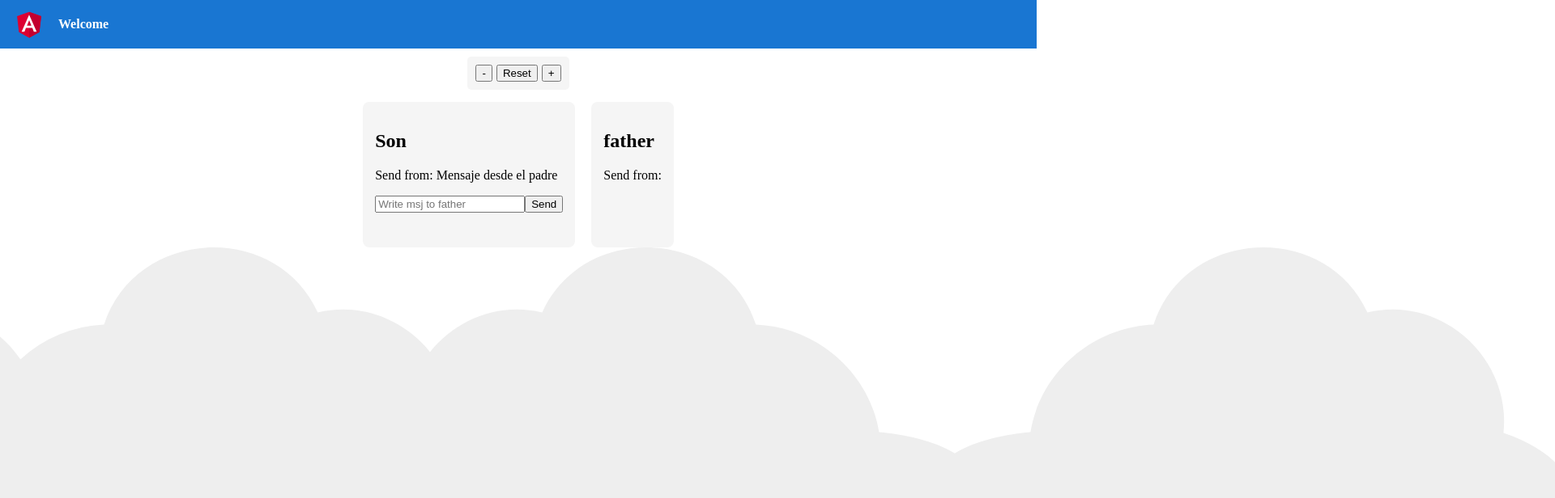
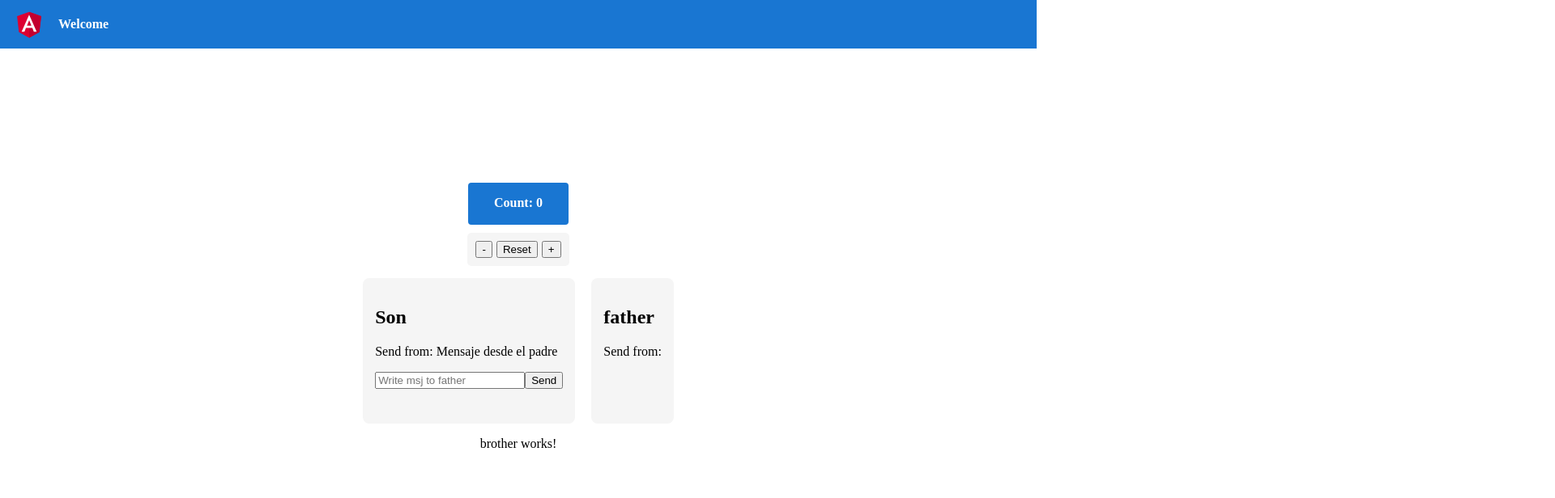
Before and after one commit to alejopua/angular-app-v1, an Angular app: page / in a window 1280 px wide. Shown: the top 616 px of the page at 81% size, 1920 px wide, since content can reach past the window. Built offline with nearby package versions, Linux system fonts and the light colour scheme.

Commit message:
Refactor app.component.html to remove unnecessary SVG element and add BrotherComponent

```diff
--- a/src/app/app.component.html
+++ b/src/app/app.component.html
@@ -17,23 +17,7 @@
     <button (click)="onIncrease()">+</button>
   </div>
   <app-padre />
-
-  <svg
-    id="clouds"
-    xmlns="http://www.w3.org/2000/svg"
-    width="2611.084"
-    height="485.677"
-    viewBox="0 0 2611.084 485.677"
-  >
-    <title>Gray Clouds Background</title>
-    <path
-      id="Path_39"
-      data-name="Path 39"
-      d="M2379.709,863.793c10-93-77-171-168-149-52-114-225-105-264,15-75,3-140,59-152,133-30,2.83-66.725,9.829-93.5,26.25-26.771-16.421-63.5-23.42-93.5-26.25-12-74-77-130-152-133-39-120-212-129-264-15-54.084-13.075-106.753,9.173-138.488,48.9-31.734-39.726-84.4-61.974-138.487-48.9-52-114-225-105-264,15a162.027,162.027,0,0,0-103.147,43.044c-30.633-45.365-87.1-72.091-145.206-58.044-52-114-225-105-264,15-75,3-140,59-152,133-53,5-127,23-130,83-2,42,35,72,70,86,49,20,106,18,157,5a165.625,165.625,0,0,0,120,0c47,94,178,113,251,33,61.112,8.015,113.854-5.72,150.492-29.764a165.62,165.62,0,0,0,110.861-3.236c47,94,178,113,251,33,31.385,4.116,60.563,2.495,86.487-3.311,25.924,5.806,55.1,7.427,86.488,3.311,73,80,204,61,251-33a165.625,165.625,0,0,0,120,0c51,13,108,15,157-5a147.188,147.188,0,0,0,33.5-18.694,147.217,147.217,0,0,0,33.5,18.694c49,20,106,18,157,5a165.625,165.625,0,0,0,120,0c47,94,178,113,251,33C2446.709,1093.793,2554.709,922.793,2379.709,863.793Z"
-      transform="translate(142.69 -634.312)"
-      fill="#eee"
-    />
-  </svg>
+  <app-brother />
 </div>
 
 <router-outlet></router-outlet>
```
